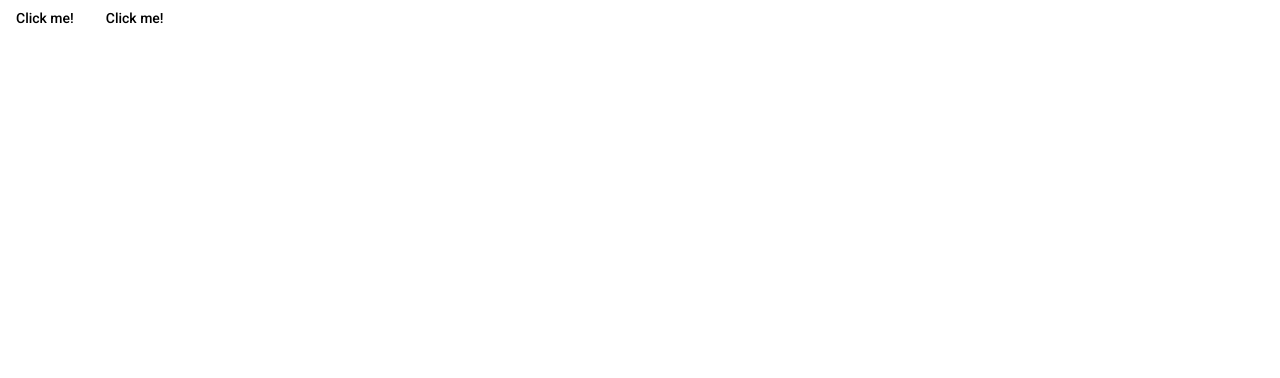
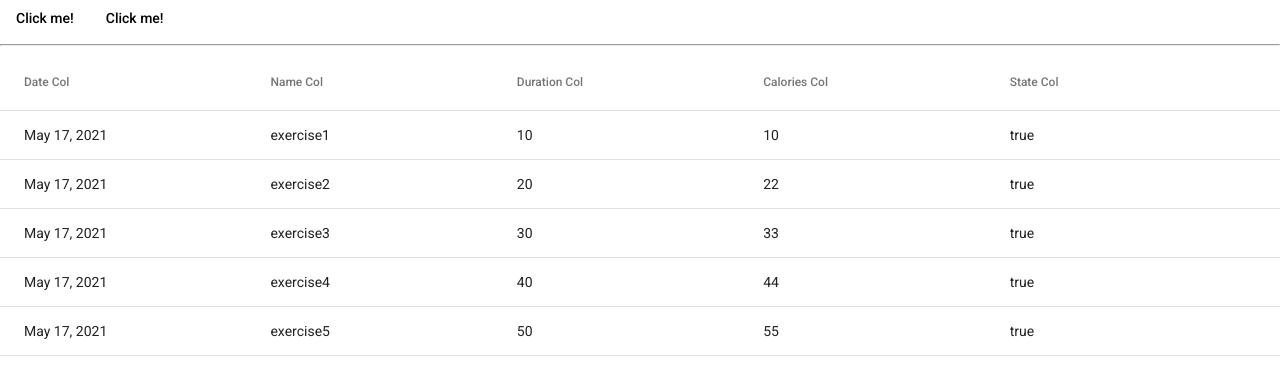
Before and after one commit to RenJeka/angular_material, an Angular app: page / in a window 1280 px wide. Shown: the top 378 px of the page. Built offline with nearby package versions, Linux system fonts and the light colour scheme.

Commit message:
add mat-table. Add sorting to mat-table

```diff
--- a/src/app/app.component.html
+++ b/src/app/app.component.html
@@ -1,2 +1 @@
-<button mat-button>Click me!</button>
-<button mat-button>Click me!</button>
+<app-mat-table-one></app-mat-table-one>
--- a/src/app/app.component.ts
+++ b/src/app/app.component.ts
@@ -1,10 +1,13 @@
-import { Component } from '@angular/core';
+import {Component, OnInit} from '@angular/core';
 
 @Component({
   selector: 'app-root',
   templateUrl: 'app.component.html',
   styles: []
 })
-export class AppComponent {
-  title = 'angular-material';
+export class AppComponent implements OnInit{
+
+  ngOnInit(): void {
+
+  }
 }
--- /dev/null
+++ b/src/app/mat-table-one/mat-table-one.component.html
@@ -0,0 +1,38 @@
+
+<button mat-button>Click me!</button>
+<button mat-button>Click me!</button>
+
+<hr>
+
+<mat-table [dataSource]="dataSource" matSort>
+
+  <!-- HEADER COLUMNS -->
+  <ng-container matColumnDef="date">
+    <mat-header-cell *matHeaderCellDef mat-sort-header>Date Col</mat-header-cell>
+    <mat-cell *matCellDef="let element">{{element.date | date}}</mat-cell>
+  </ng-container>
+
+  <ng-container matColumnDef="name">
+    <mat-header-cell *matHeaderCellDef mat-sort-header>Name Col</mat-header-cell>
+    <mat-cell *matCellDef="let element">{{element.name}}</mat-cell>
+  </ng-container>
+
+  <ng-container matColumnDef="calories">
+    <mat-header-cell *matHeaderCellDef mat-sort-header>Calories Col</mat-header-cell>
+    <mat-cell *matCellDef="let element">{{element.calories | number}}</mat-cell>
+  </ng-container>
+
+  <ng-container matColumnDef="duration">
+    <mat-header-cell *matHeaderCellDef mat-sort-header>Duration Col</mat-header-cell>
+    <mat-cell *matCellDef="let element">{{element.duration | number}}</mat-cell>
+  </ng-container>
+
+  <ng-container matColumnDef="state">
+    <mat-header-cell *matHeaderCellDef mat-sort-header>State Col</mat-header-cell>
+    <mat-cell *matCellDef="let element">{{element.state}}</mat-cell>
+  </ng-container>
+
+  <!--  ============================================= -->
+  <mat-header-row *matHeaderRowDef="displayedColumns"></mat-header-row>
+  <mat-row *matRowDef="let row; columns: displayedColumns"></mat-row>
+</mat-table>
--- /dev/null
+++ b/src/app/mat-table-one/mat-table-one.component.ts
@@ -0,0 +1,45 @@
+import {AfterViewInit, Component, OnInit, ViewChild} from '@angular/core';
+import {MatTableDataSource} from "@angular/material/table";
+import {MatSort} from "@angular/material/sort";
+
+
+interface Exercise {
+  date: Date;
+  name: string;
+  duration: number;
+  calories: number;
+  state: boolean;
+}
+
+const MOCK_DATA_EXERCIDES: Exercise[] = [
+  {date: new Date() , name: 'exercise1', duration: 10, calories: 10, state: true},
+  {date: new Date(), name: 'exercise2', duration: 20, calories: 22, state: true},
+  {date: new Date(), name: 'exercise3', duration: 30, calories: 33, state: true},
+  {date: new Date(), name: 'exercise4', duration: 40, calories: 44, state: true},
+  {date: new Date(), name: 'exercise5', duration: 50, calories: 55, state: true},
+]
+
+@Component({
+  selector: 'app-mat-table-one',
+  templateUrl: 'mat-table-one.component.html',
+  styles: [
+  ]
+})
+export class MatTableOneComponent implements OnInit, AfterViewInit {
+
+  @ViewChild(MatSort) sort: MatSort;
+
+  displayedColumns = ['date', 'name', 'duration', 'calories', 'state'];
+  dataSource = new MatTableDataSource<Exercise>();
+
+  constructor() { }
+
+  ngOnInit(): void {
+    this.dataSource.data = MOCK_DATA_EXERCIDES;
+  }
+
+  ngAfterViewInit(): void {
+    this.dataSource.sort = this.sort;
+  }
+
+}
```
Also changed, not shown: src/app/app.module.ts (+8 -2 lines).
